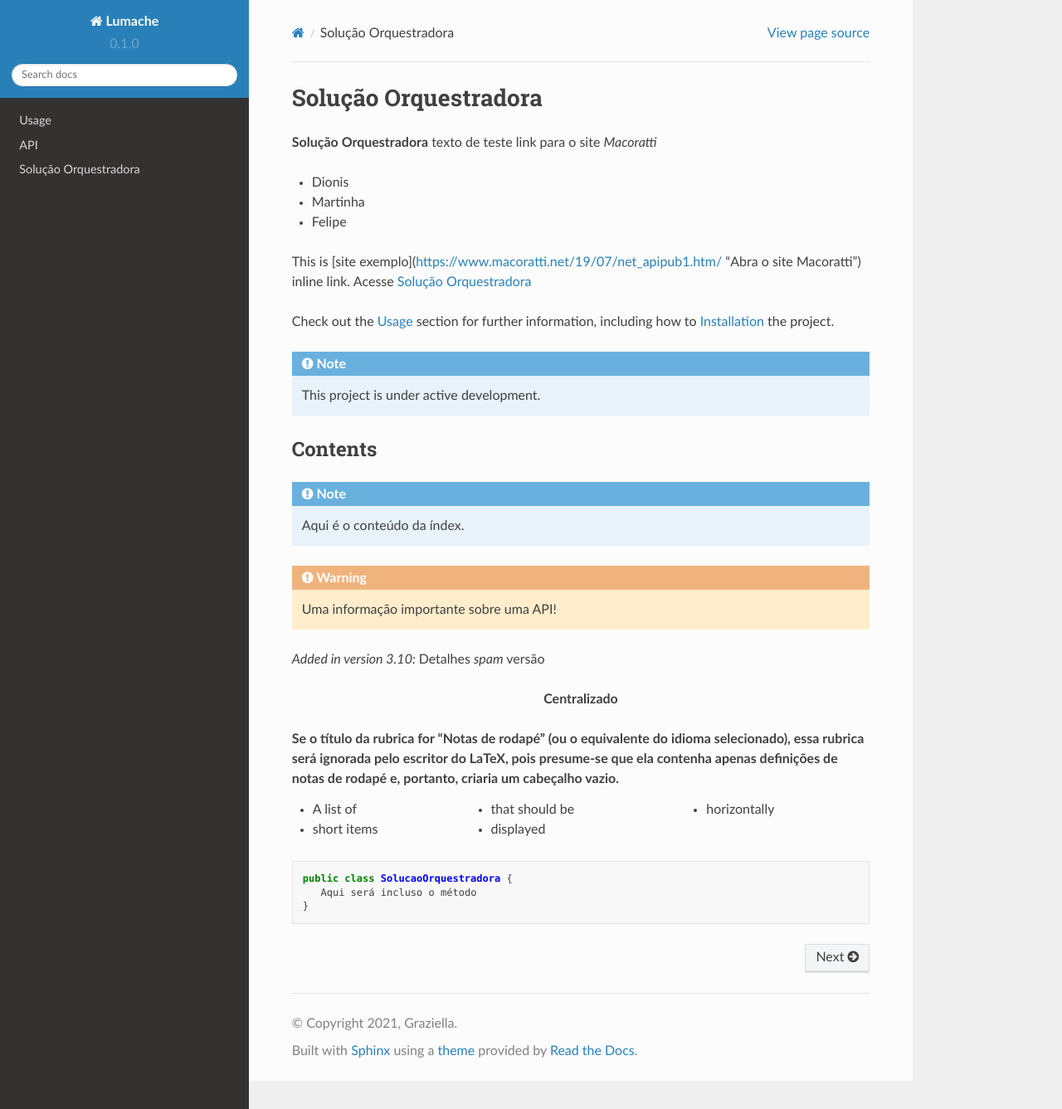
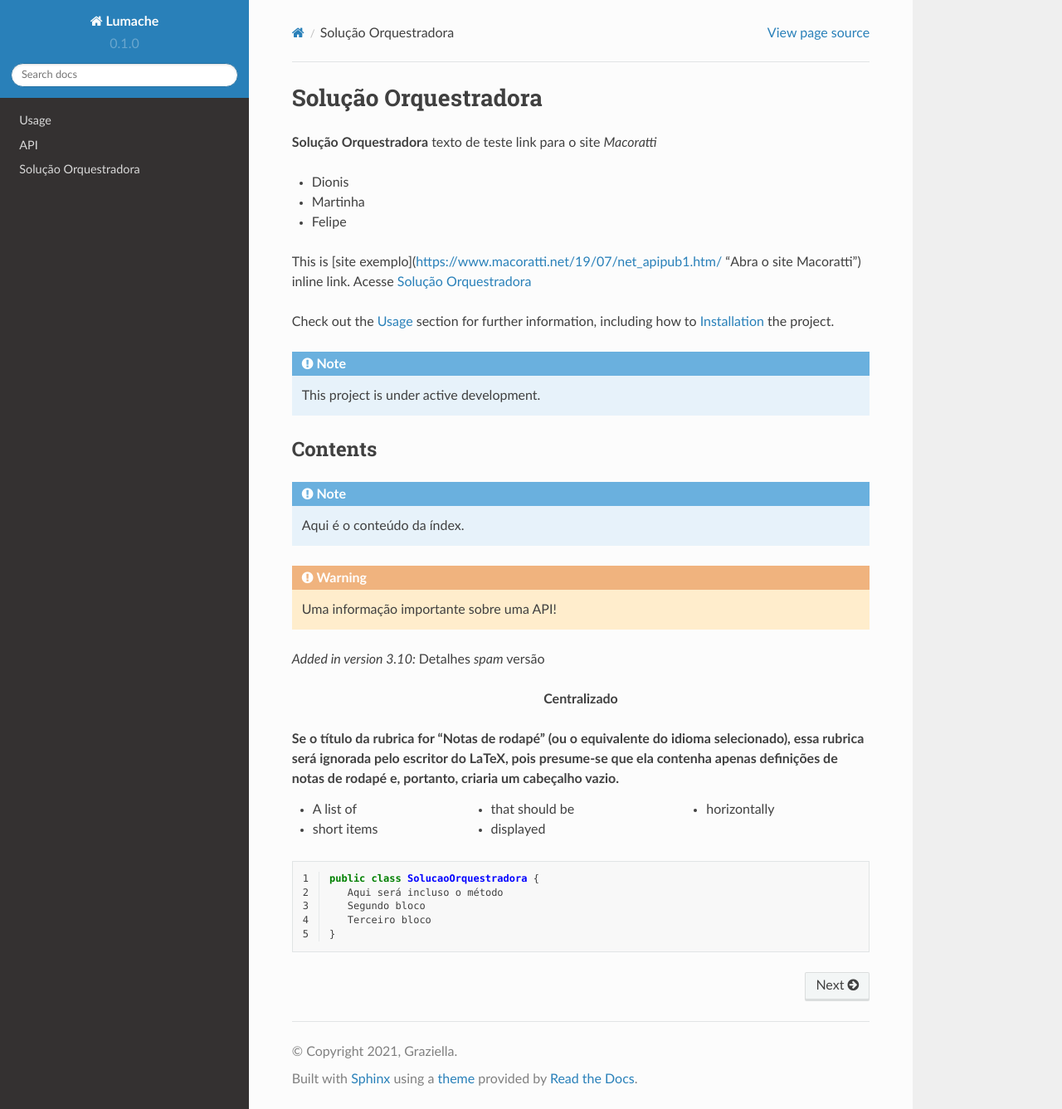
Before and after one commit to dionisribeiro/solucao-orquestradora, a Sphinx documentation site: the page built from docs/source/index.rst, in a window 1280 px wide and 1337 px high. Shown: the whole window at 83% size. Built offline with Sphinx 7.4.7 and the Read the Docs theme 2.0.0, drawn with Linux system fonts in a browser that asks for light colours.

Commit message:
Update index.rst

```diff
--- a/docs/source/index.rst
+++ b/docs/source/index.rst
@@ -57,7 +57,10 @@ Contents
 .. highlight:: C#
 
 .. code-block:: c#
+   :linenos:
 
    public class SolucaoOrquestradora {
       Aqui será incluso o método
+      Segundo bloco
+      Terceiro bloco
    }
```
